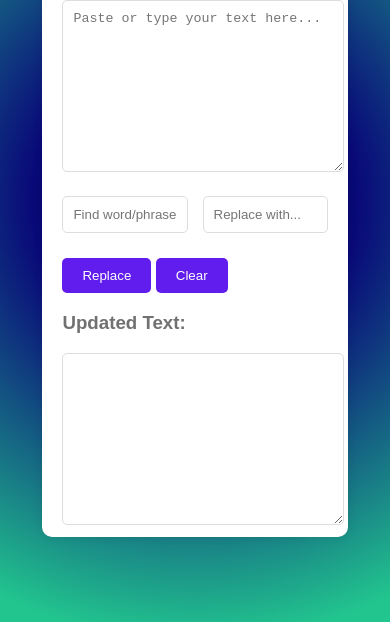
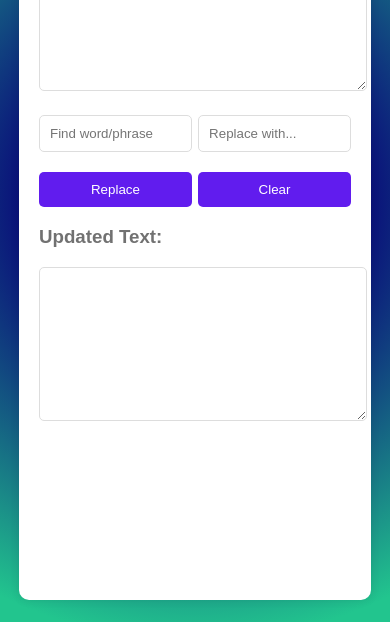
Before and after one commit to VimarshaaVJain/Find-and-Replace-Tool, a plain HTML site: page index.html in a window 390 px wide. Shown: the part 222-844 px from the top of the page. Drawn offline with Linux system fonts and the light colour scheme.

Commit message:
Update styles.css

```diff
--- a/styles.css
+++ b/styles.css
@@ -11,7 +11,7 @@ background: radial-gradient(circle, rgba(2,0,36,1) 0%, rgba(9,9,121,1) 35%, rgba
 
 .container {
      width: 68%;
-    height: 75%;
+    height: 82%;
     background-color:white;
     padding: 20px;
     border-radius: 10px;
@@ -29,7 +29,7 @@ textarea {
 }
 
 input {
-    width: 45%;
+    width: 55%;
     padding: 10px;
     margin: 5px 0;
     border-radius: 5px;
@@ -37,12 +37,13 @@ input {
 }
 
 button {
-    padding: 10px 20px;
-    background:#611cee;
+     padding: 10px 20px;
+    background: #611cee;
     color: white;
     border: none;
     border-radius: 5px;
     cursor: pointer;
+        min-width: 49%;
 }
 
 button:hover {
@@ -50,11 +51,290 @@ button:hover {
 }
 
 .controls {
+   display: flex;
+    margin-bottom: 20px;
+    gap: 2%;
+}
+
+.btn-controls{
     display: flex;
-     margin-bottom: 20px;
-    gap: 15px;
+    margin-bottom: 20px;
+    gap: 2%;
 }
 
 .heading{
     color:#5a5a5adb;
 }
+
+  @media only screen and (max-width: 2000px) {
+       .container {
+     width: 68%;
+    height: 82%;
+    background-color:white;
+    padding: 20px;
+    border-radius: 10px;
+    box-shadow: 0px 0px 10px rgba(0, 0, 0, 0.1);
+
+}
+
+textarea {
+    width: 98%;
+    height: 150px;
+    margin-bottom: 15px;
+    padding: 10px;
+    border-radius: 5px;
+    border: 1px solid #ddd;
+}
+
+input {
+    width: 55%;
+    padding: 10px;
+    margin: 5px 0;
+    border-radius: 5px;
+    border: 1px solid #ddd;
+}
+
+button {
+     padding: 10px 20px;
+    background: #611cee;
+    color: white;
+    border: none;
+    border-radius: 5px;
+    cursor: pointer;
+        min-width: 49%;
+}
+
+button:hover {
+    background-color: #002366;
+}
+
+.controls {
+   display: flex;
+    margin-bottom: 20px;
+    gap: 2%;
+}
+
+.btn-controls{
+    display: flex;
+    margin-bottom: 20px;
+    gap: 2%;
+}
+
+.btn-controls{
+    display: flex;
+    margin-bottom: 20px;
+    gap: 2%;
+}
+
+.heading{
+    color:#5a5a5adb;
+}
+
+    }
+
+@media only screen and (max-width: 600px) {
+.container {
+    width: 80%;
+    height: 90%;
+    background-color: white;
+    padding: 20px;
+    border-radius: 10px;
+    box-shadow: 0px 0px 10px rgba(0, 0, 0, 0.1);
+    overflow-y: auto;
+
+}
+
+textarea {
+      width: 93%;
+    height: 115px;
+    margin-bottom: 15px;
+    padding: 10px;
+    border-radius: 5px;
+    border: 1px solid #ddd;
+}
+
+input {
+        width: 160%;
+    padding: 10px;
+    margin: 5px 0;
+    border-radius: 5px;
+    border: 1px solid #ddd;
+}
+
+.btn-controls{
+display: inline;
+        margin-bottom: 15px;
+        margin-top: 15px;
+}
+
+.controls {
+    display: flex;
+    margin-bottom: 1px;
+    gap: 5px;
+}
+
+}
+
+@media only screen and (max-width: 768px) {
+.container {
+    width: 80%;
+    height: 85%;
+    background-color: white;
+    padding: 20px;
+    border-radius: 10px;
+    box-shadow: 0px 0px 10px rgba(0, 0, 0, 0.1);
+    overflow-y: auto;
+
+}
+
+textarea {
+      width: 93%;
+    height: 115px;
+    margin-bottom: 15px;
+    padding: 10px;
+    border-radius: 5px;
+    border: 1px solid #ddd;
+}
+
+input {
+          max-width: 44%;
+        padding: 10px;
+        margin: 5px 0;
+        border-radius: 5px;
+        border: 1px solid #ddd;
+}
+
+.btn-controls{
+                display: flex;
+        margin-top: 15px;
+        gap: 22px;
+
+}
+
+.controls {
+   display: flex;
+        margin-bottom: 1px;
+        gap: 13px;
+}
+
+button {
+    padding: 10px 20px;
+    background: #611cee;
+    color: white;
+    border: none;
+    border-radius: 5px;
+    cursor: pointer;
+    min-width: 47%;
+}
+
+}
+
+@media only screen and (max-width: 960px) {
+.container {
+    width: 80%;
+    height: 85%;
+    background-color: white;
+    padding: 20px;
+    border-radius: 10px;
+    box-shadow: 0px 0px 10px rgba(0, 0, 0, 0.1);
+    overflow-y: auto;
+
+}
+
+textarea {
+      width: 93%;
+    height: 115px;
+    margin-bottom: 15px;
+    padding: 10px;
+    border-radius: 5px;
+    border: 1px solid #ddd;
+}
+
+input {
+          max-width: 44%;
+        padding: 10px;
+        margin: 5px 0;
+        border-radius: 5px;
+        border: 1px solid #ddd;
+}
+
+.btn-controls{
+                display: flex;
+        margin-top: 15px;
+        gap: 2%;
+
+}
+
+.controls {
+   display: flex;
+        margin-bottom: 1px;
+        gap: 2%;
+}
+
+button {
+    padding: 10px 20px;
+    background: #611cee;
+    color: white;
+    border: none;
+    border-radius: 5px;
+    cursor: pointer;
+    min-width: 47%;
+}
+
+}
+
+
+
+@media only screen and (max-width: 1440px) {
+.container {
+    width: 80%;
+    height: 90%;
+    background-color: white;
+    padding: 20px;
+    border-radius: 10px;
+    box-shadow: 0px 0px 10px rgba(0, 0, 0, 0.1);
+    overflow-y: auto;
+
+}
+
+textarea {
+      width: 98%;
+    height: 132px;
+    margin-bottom: 15px;
+    padding: 10px;
+    border-radius: 5px;
+    border: 1px solid #ddd;
+}
+
+input {
+          max-width: 47%;
+        padding: 10px;
+        margin: 5px 0;
+        border-radius: 5px;
+        border: 1px solid #ddd;
+}
+
+.btn-controls{
+                display: flex;
+        margin-top: 15px;
+        gap: 2%;
+
+}
+
+.controls {
+   display: flex;
+        margin-bottom: 1px;
+        gap: 2%;
+}
+
+button {
+    padding: 10px 20px;
+    background: #611cee;
+    color: white;
+    border: none;
+    border-radius: 5px;
+    cursor: pointer;
+    min-width: 49%;
+}
+
+}
```
